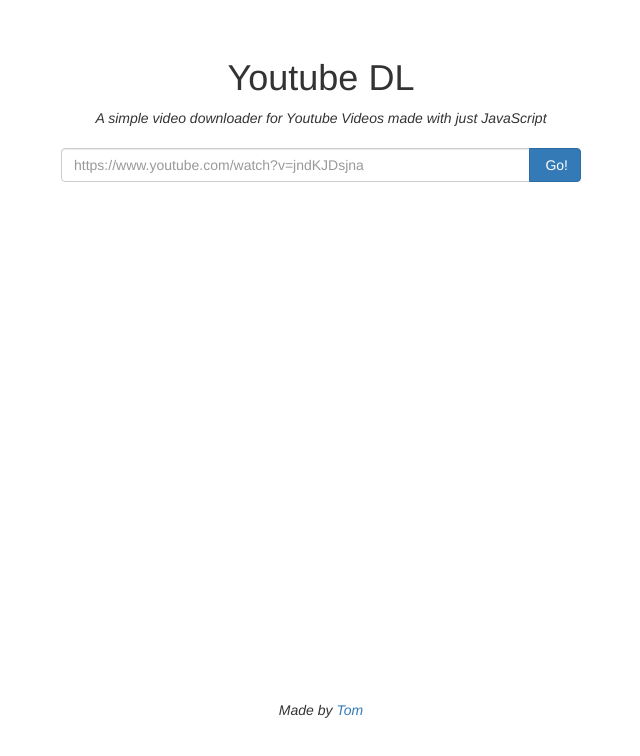
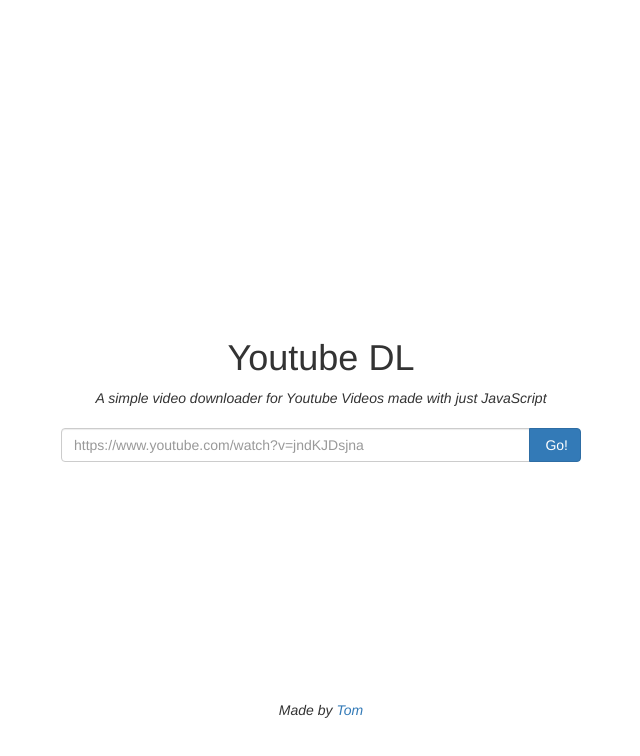
Before and after one commit to xrisk/YoutubeDL, a plain HTML site: page index.html in a window 1280 px wide. Shown: the whole page, without its empty margins (319-959 px from the left). Drawn offline with nearby package versions, Linux system fonts and the light colour scheme; some packages are replaced by stand-ins of ours; a script that the page names is missing.

Commit message:
Vertical center.

```diff
--- a/style.css
+++ b/style.css
@@ -1,5 +1,14 @@
+html, body {
+    height: 100%
+}
+
+body {
+    display: flex;
+}
+
 .vertical-center {
-    margin-top: 3%;
+    margin: auto;
+    transition: all 1s;
 }
 
 footer {
```
